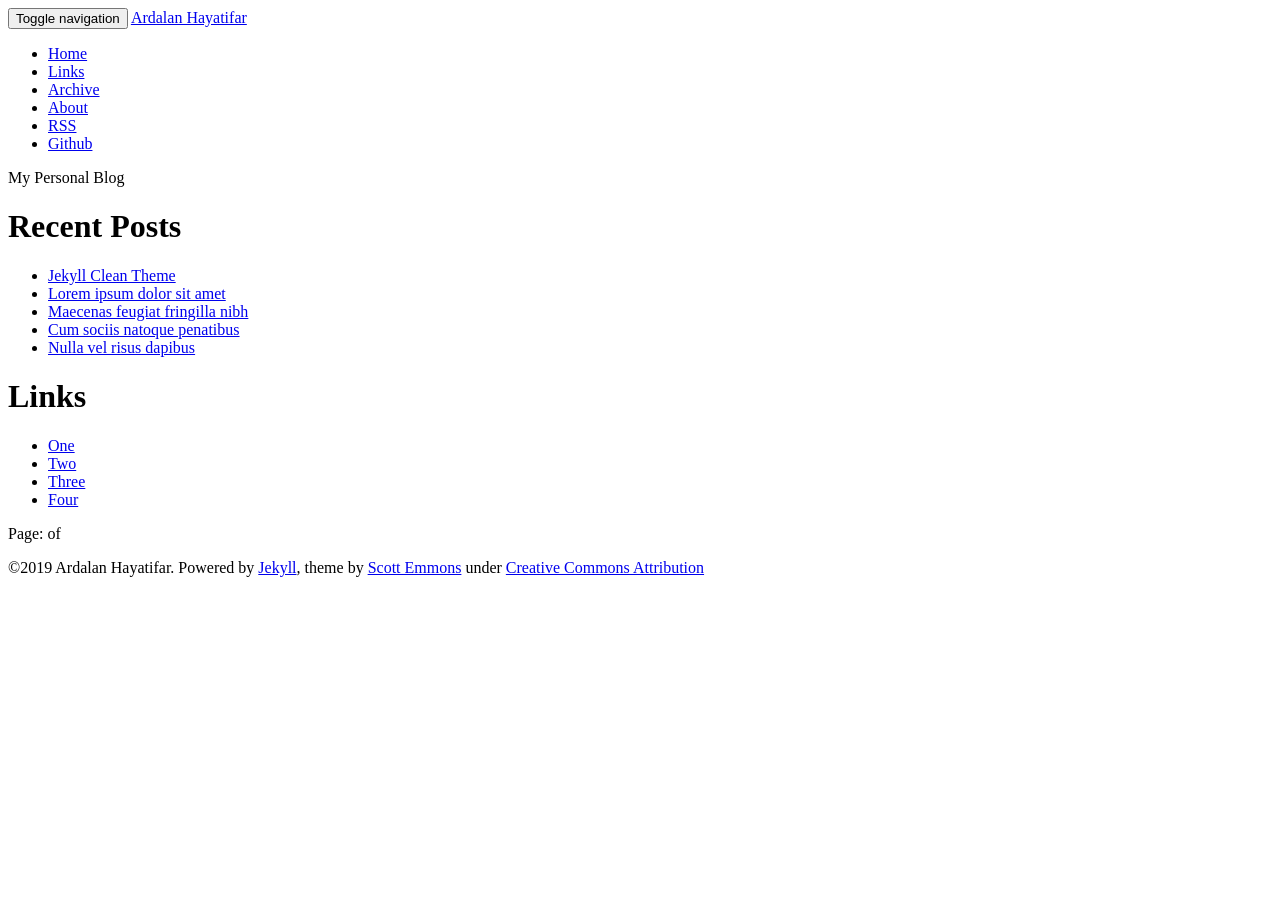
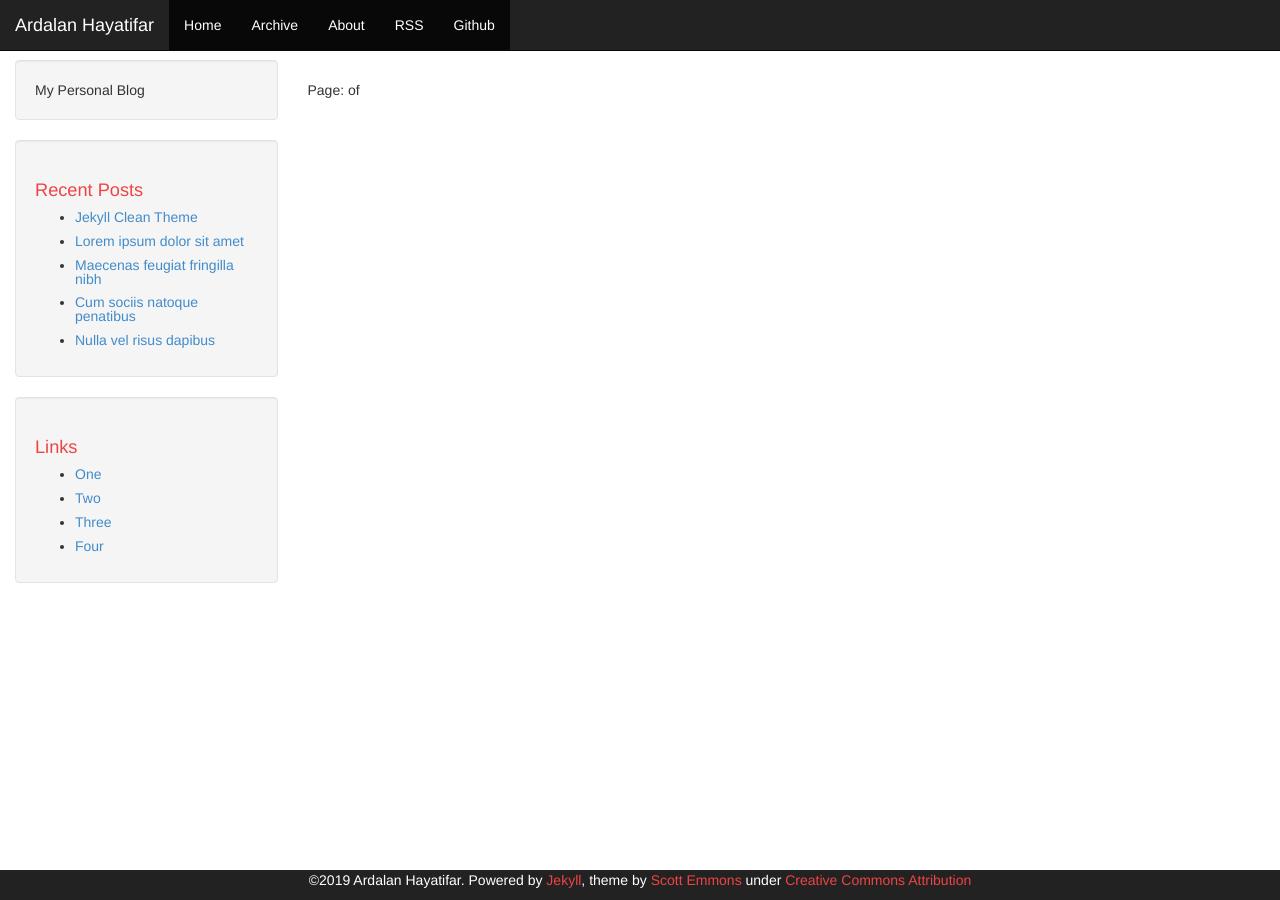
Before and after one commit to Ardalanhayatifar/ardalanhayatifar.github.io, a Jekyll site: the page built from index.html, in a window 1280 px wide. Built offline with Jekyll 4.4.1, drawn with Linux system fonts in a browser that asks for light colours; nearby versions of some CDN libraries; library files that are not in the unit come from our copies; some of the changed lines change nothing that is shown.

Commit message:
commit-7

```diff
--- a/_config.yml
+++ b/_config.yml
@@ -10,7 +10,7 @@ url: https://scotte.github.io/jekyll-clean
 # be the project name.
 # *** IMPORTANT: If your local "jekyll serve" throws errors change this to '' or
 #     run it like so: jekyll serve --baseurl=''
-baseurl: "ardalanhayatifar.github.io"
+baseurl: ""
 
 # These can be '' to hide the Github or Gitlab nav buttons
 github: 'scotte/jekyll-clean'
```
